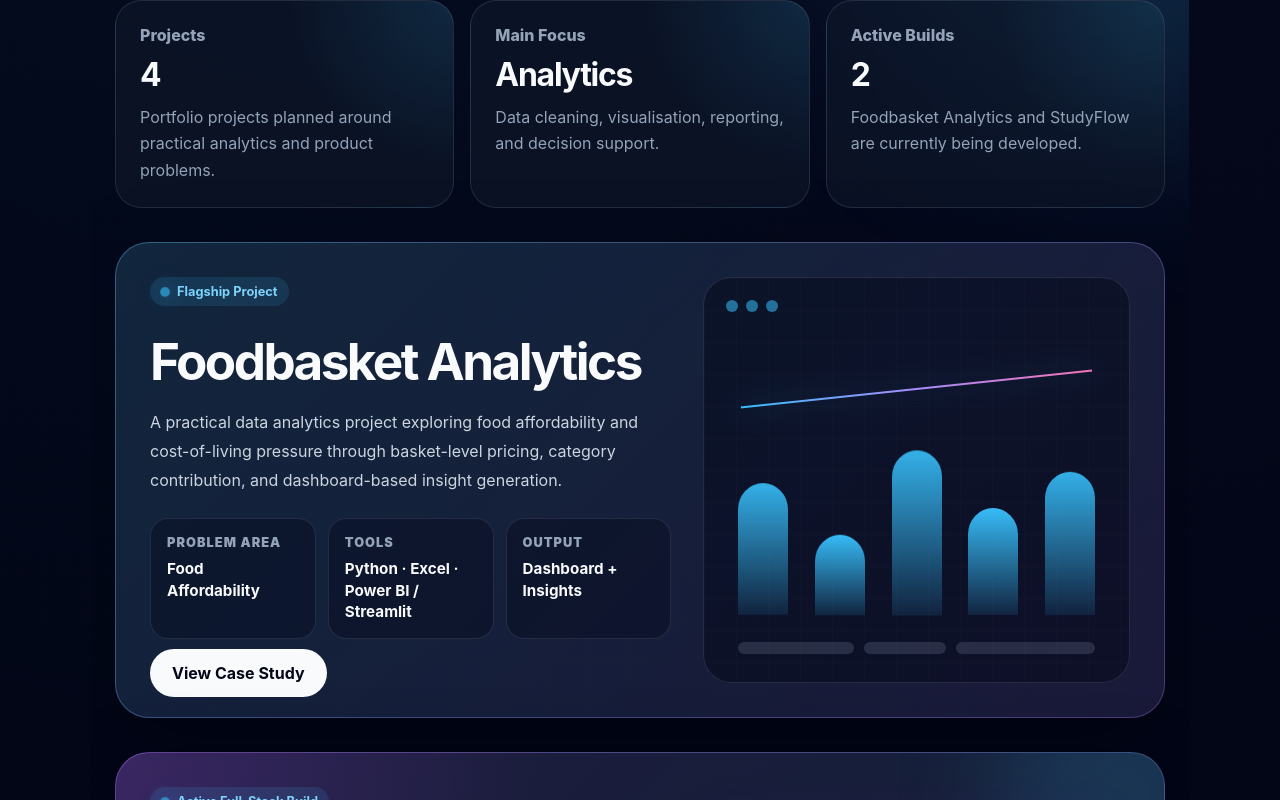
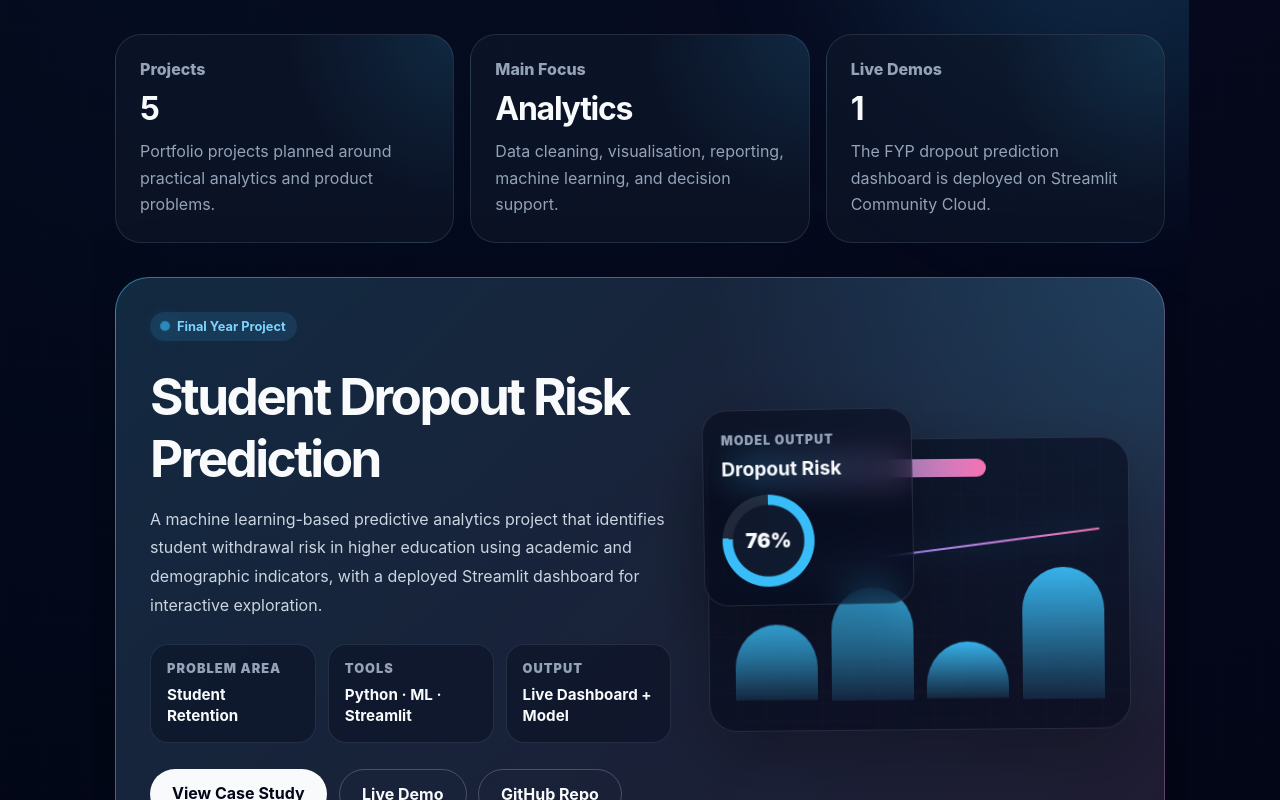
Before and after one commit to ckolavennu/ckolavennu-portfolio, a SvelteKit app: page /projects in a window 1280 px wide. Shown: the part 560-1360 px from the top of the page. Built offline with nearby package versions, Linux system fonts and the light colour scheme.

Commit message:
Add FYP student dropout prediction project

```diff
--- a/src/routes/projects/+page.svelte
+++ b/src/routes/projects/+page.svelte
@@ -7,32 +7,92 @@
 
 	<p class="subtitle">
 		A growing collection of analytics projects, full-stack builds, and practical tools focused on
-		real-world problems, dashboarding, and decision support.
+		real-world problems, dashboarding, machine learning, and decision support.
 	</p>
 
 	<div class="project-stats">
 		<div>
 			<span>Projects</span>
-			<strong>4</strong>
+			<strong>5</strong>
 			<p>Portfolio projects planned around practical analytics and product problems.</p>
 		</div>
 
 		<div>
 			<span>Main Focus</span>
 			<strong>Analytics</strong>
-			<p>Data cleaning, visualisation, reporting, and decision support.</p>
+			<p>Data cleaning, visualisation, reporting, machine learning, and decision support.</p>
 		</div>
 
 		<div>
-			<span>Active Builds</span>
-			<strong>2</strong>
-			<p>Foodbasket Analytics and StudyFlow are currently being developed.</p>
+			<span>Live Demos</span>
+			<strong>1</strong>
+			<p>The FYP dropout prediction dashboard is deployed on Streamlit Community Cloud.</p>
+		</div>
+	</div>
+
+	<div class="flagship-project fyp-feature">
+		<div>
+			<p class="status">Final Year Project</p>
+			<h2>Student Dropout Risk Prediction</h2>
+			<p>
+				A machine learning-based predictive analytics project that identifies student withdrawal
+				risk in higher education using academic and demographic indicators, with a deployed
+				Streamlit dashboard for interactive exploration.
+			</p>
+
+			<div class="project-meta-grid">
+				<div>
+					<span>Problem Area</span>
+					<strong>Student Retention</strong>
+				</div>
+
+				<div>
+					<span>Tools</span>
+					<strong>Python · ML · Streamlit</strong>
+				</div>
+
+				<div>
+					<span>Output</span>
+					<strong>Live Dashboard + Model</strong>
+				</div>
+			</div>
+
+			<div class="studyflow-actions">
+				<a href="/projects/student-dropout" class="primary">View Case Study</a>
+				<a href="https://ck-fyp.streamlit.app/" target="_blank" class="secondary">Live Demo</a>
+				<a
+					href="https://github.com/ckolavennu/student-dropout-risk-prediction-demo"
+					target="_blank"
+					class="secondary"
+				>
+					GitHub Repo
+				</a>
+			</div>
+		</div>
+
+		<div class="fyp-visual" aria-hidden="true">
+			<div class="fyp-model-card">
+				<span>Model Output</span>
+				<strong>Dropout Risk</strong>
+				<div class="fyp-score-ring">76%</div>
+			</div>
+
+			<div class="fyp-dashboard-card">
+				<div class="fyp-card-top"></div>
+				<div class="fyp-bars">
+					<span style="height: 48%"></span>
+					<span style="height: 72%"></span>
+					<span style="height: 36%"></span>
+					<span style="height: 84%"></span>
+				</div>
+				<div class="fyp-line"></div>
+			</div>
 		</div>
 	</div>
 
 	<div class="flagship-project">
 		<div>
-			<p class="status">Flagship Project</p>
+			<p class="status">Flagship Analytics Build</p>
 			<h2>Foodbasket Analytics</h2>
 			<p>
 				A practical data analytics project exploring food affordability and cost-of-living
@@ -145,8 +205,16 @@
 		</div>
 
 		<div class="roadmap-list">
+			<a href="/projects/student-dropout" class="roadmap-item active">
+				<span>01</span>
+				<div>
+					<strong>Student Dropout Risk Prediction</strong>
+					<p>Live · Final year machine learning project deployed with Streamlit.</p>
+				</div>
+			</a>
+
 			<a href="/projects/foodbasket" class="roadmap-item active">
-				<span>01</span>
+				<span>02</span>
 				<div>
 					<strong>Foodbasket Analytics</strong>
 					<p>In progress · Food affordability analysis and dashboard storytelling.</p>
@@ -154,24 +222,36 @@
 			</a>
 
 			<a href="/projects/studyflow" class="roadmap-item active">
-				<span>02</span>
+				<span>03</span>
 				<div>
 					<strong>StudyFlow</strong>
 					<p>Active build · SvelteKit productivity app with Firebase authentication.</p>
-				</div>
-			</a>
-
-			<a href="/projects/student-dropout" class="roadmap-item">
-				<span>03</span>
-				<div>
-					<strong>Student Dropout Risk Prediction</strong>
-					<p>Planned · Machine learning for early withdrawal-risk identification.</p>
 				</div>
 			</a>
 		</div>
 	</div>
 
 	<div class="project-list enhanced-project-list">
+		<a href="/projects/student-dropout" class="project-row fyp-row">
+			<div>
+				<p class="status">Live Demo</p>
+				<h2>Student Dropout Risk Prediction</h2>
+				<p>
+					A final year machine learning project focused on predicting withdrawal risk in higher
+					education using academic indicators and a deployed Streamlit dashboard.
+				</p>
+
+				<div class="tags">
+					<span>Python</span>
+					<span>Machine Learning</span>
+					<span>Classification</span>
+					<span>Streamlit</span>
+				</div>
+			</div>
+
+			<strong>View Case Study →</strong>
+		</a>
+
 		<a href="/projects/foodbasket" class="project-row">
 			<div>
 				<p class="status">In Progress</p>
@@ -212,30 +292,10 @@
 			<strong>View Project →</strong>
 		</a>
 
-		<a href="/projects/student-dropout" class="project-row">
-			<div>
-				<p class="status">Planned</p>
-				<h2>Student Dropout Risk Prediction</h2>
-				<p>
-					A machine learning-based predictive analytics project focused on identifying
-					students at risk of withdrawal in higher education.
-				</p>
-
-				<div class="tags">
-					<span>Python</span>
-					<span>Machine Learning</span>
-					<span>Classification</span>
-					<span>Streamlit</span>
-				</div>
-			</div>
-
-			<strong>Coming Soon →</strong>
-		</a>
-
 		<div class="project-row muted">
 			<div>
 				<p class="status">Coming Soon</p>
-				<h2>Project 4</h2>
+				<h2>Project 5</h2>
 				<p>
 					A future analytics project focused on solving a practical real-world problem using
 					data.
@@ -254,6 +314,125 @@
 </section>
 
 <style>
+	.fyp-feature {
+		background:
+			radial-gradient(circle at top right, rgba(56, 189, 248, 0.2), transparent 38%),
+			linear-gradient(rgba(15, 23, 42, 0.78), rgba(15, 23, 42, 0.78)) padding-box,
+			linear-gradient(135deg, rgba(56, 189, 248, 0.55), rgba(244, 114, 182, 0.36)) border-box;
+	}
+
+	.fyp-visual {
+		position: relative;
+		min-height: 360px;
+	}
+
+	.fyp-dashboard-card,
+	.fyp-model-card {
+		border: 1px solid rgba(148, 163, 184, 0.18);
+		background: rgba(2, 6, 23, 0.52);
+		box-shadow: 0 22px 70px rgba(0, 0, 0, 0.26);
+		backdrop-filter: blur(18px);
+	}
+
+	.fyp-dashboard-card {
+		position: absolute;
+		right: 0;
+		bottom: 12px;
+		width: min(380px, 92%);
+		height: 250px;
+		border-radius: 28px;
+		padding: 20px;
+		overflow: hidden;
+		background:
+			linear-gradient(rgba(2, 6, 23, 0.58), rgba(2, 6, 23, 0.58)),
+			linear-gradient(rgba(148, 163, 184, 0.045) 1px, transparent 1px),
+			linear-gradient(90deg, rgba(148, 163, 184, 0.045) 1px, transparent 1px);
+		background-size: auto, 28px 28px, 28px 28px;
+		animation: studyflowFloat 6s ease-in-out infinite;
+	}
+
+	.fyp-card-top {
+		width: 68%;
+		height: 18px;
+		border-radius: 999px;
+		background: linear-gradient(90deg, #38bdf8, #f472b6);
+	}
+
+	.fyp-bars {
+		position: absolute;
+		left: 26px;
+		right: 26px;
+		bottom: 32px;
+		display: flex;
+		align-items: end;
+		gap: 14px;
+		height: 150px;
+	}
+
+	.fyp-bars span {
+		flex: 1;
+		border-radius: 999px 999px 8px 8px;
+		background: linear-gradient(180deg, #38bdf8, rgba(56, 189, 248, 0.12));
+		animation: barPulse 3s ease-in-out infinite;
+	}
+
+	.fyp-line {
+		position: absolute;
+		left: 28px;
+		right: 28px;
+		top: 112px;
+		height: 2px;
+		background: linear-gradient(90deg, #38bdf8, #a78bfa, #f472b6);
+		transform: rotate(-7deg);
+		box-shadow: 0 0 28px rgba(56, 189, 248, 0.42);
+	}
+
+	.fyp-model-card {
+		position: absolute;
+		z-index: 4;
+		left: 0;
+		top: 24px;
+		width: 172px;
+		border-radius: 24px;
+		padding: 18px;
+		animation: studyflowFloat 5s ease-in-out infinite;
+	}
+
+	.fyp-model-card span {
+		color: #94a3b8;
+		font-size: 0.78rem;
+		font-weight: 900;
+		text-transform: uppercase;
+		letter-spacing: 0.08em;
+	}
+
+	.fyp-model-card strong {
+		display: block;
+		margin: 8px 0 14px;
+		color: #f8fafc;
+		font-size: 1.2rem;
+	}
+
+	.fyp-score-ring {
+		display: grid;
+		width: 92px;
+		height: 92px;
+		place-items: center;
+		border-radius: 50%;
+		background:
+			radial-gradient(circle, rgba(15, 23, 42, 0.98) 54%, transparent 56%),
+			conic-gradient(#38bdf8 0 76%, rgba(148, 163, 184, 0.18) 76% 100%);
+		color: #f8fafc;
+		font-weight: 900;
+		font-size: 1.25rem;
+	}
+
+	.fyp-row {
+		background:
+			radial-gradient(circle at top right, rgba(56, 189, 248, 0.14), transparent 42%),
+			rgba(15, 23, 42, 0.68);
+	}
+
 	.studyflow-feature {
 		position: relative;
 		display: grid;
@@ -448,13 +627,15 @@
 	}
 
 	@media (max-width: 960px) {
+		.flagship-project,
 		.studyflow-feature {
 			grid-template-columns: 1fr;
 		}
 	}
 
 	@media (max-width: 560px) {
-		.studyflow-feature {
+		.studyflow-feature,
+		.flagship-project {
 			padding: 24px;
 		}
 
@@ -469,5 +650,14 @@
 		.mockup-main {
 			left: 18px;
 		}
+
+		.fyp-model-card {
+			display: none;
+		}
+
+		.fyp-dashboard-card {
+			position: relative;
+			width: auto;
+		}
 	}
 </style>
```
